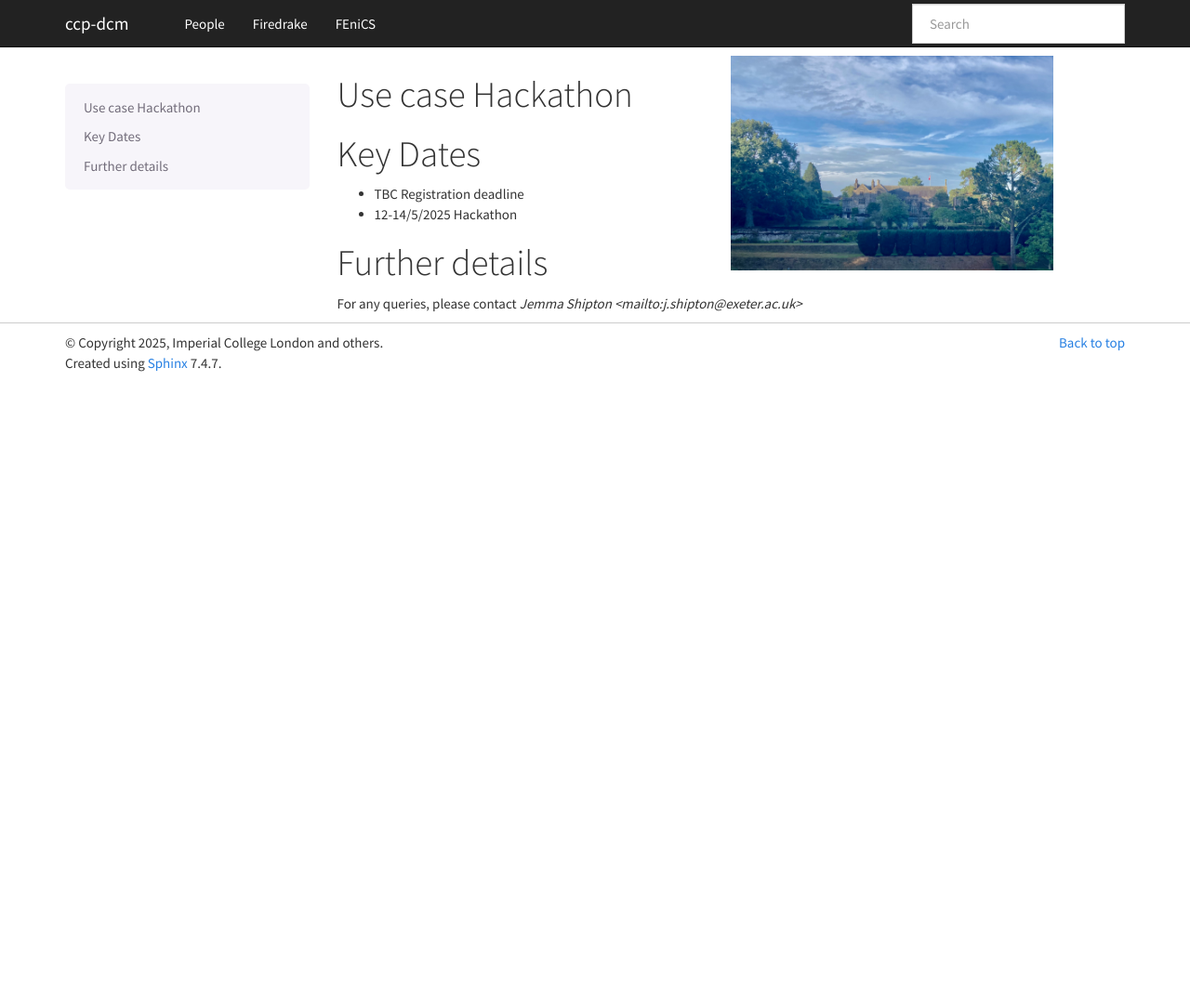
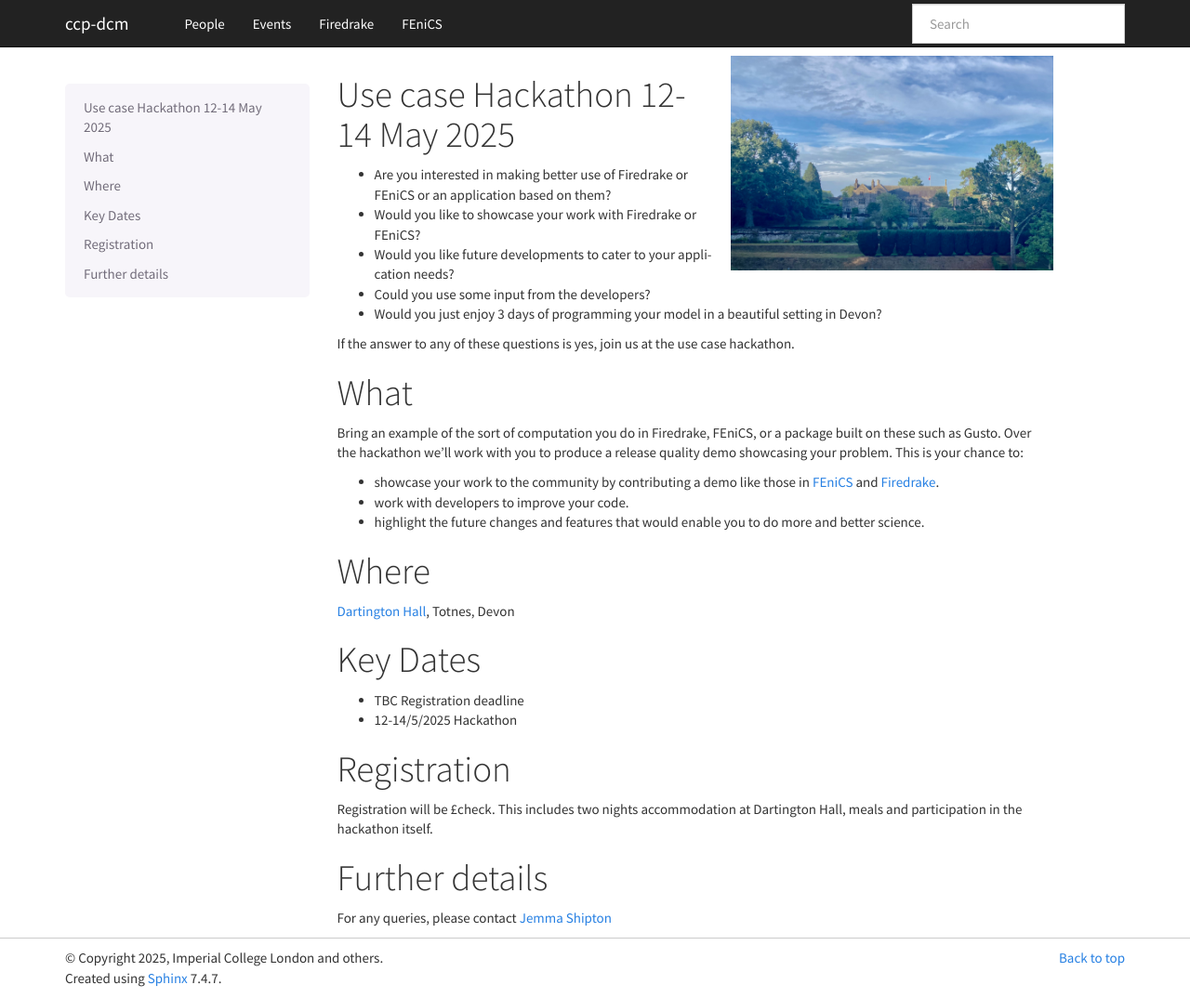
Before and after one commit to ccp-dcm/ccp-dcm.github.io, a Sphinx documentation site: the page built from source/exeter_hackathon.rst, in a window 1280 px wide and 1074 px high. Shown: the whole window at 93% size. Built offline with Sphinx 7.4.7, drawn with Linux system fonts in a browser that asks for light colours.

Commit message:
hackathon

```diff
--- a/source/conf.py
+++ b/source/conf.py
@@ -59,6 +59,7 @@ html_static_path = ['_static']
 html_theme_options = {
     'navbar_links': [
         ("People", "people"),
+        ("Events", "events"),
         ("Firedrake", "https://firedrakeproject.org", True),
         ("FEniCS", "https://fenicsproject.org", True),
     ],
--- a/source/exeter_hackathon.rst
+++ b/source/exeter_hackathon.rst
@@ -7,18 +7,52 @@
    :alt: Dartington Hall
    :align: right
 
-Use case Hackathon
-------------------
+Use case Hackathon 12-14 May 2025
+---------------------------------
 
+* Are you interested in making better use of Firedrake or FEniCS or an
+  application based on them?
+* Would you like to showcase your work with Firedrake or FEniCS?
+* Would you like future developments to cater to your application needs?
+* Could you use some input from the developers?
+* Would you just enjoy 3 days of programming your model in a beautiful setting
+  in Devon?
 
+If the answer to any of these questions is yes, join us at the use case
+hackathon.
+
+What
+----
+
+Bring an example of the sort of computation you do in Firedrake, FEniCS, or a
+package built on these such as Gusto. Over the hackathon we'll work with you to
+produce a release quality demo showcasing your problem. This is your chance to:
+
+* showcase your work to the community by contributing a demo like those in
+  `FEniCS <https://docs.fenicsproject.org/dolfinx/main/python/demos.html>`__ and
+  `Firedrake
+  <https://www.firedrakeproject.org/documentation.html#advanced-tutorials>`__.
+* work with developers to improve your code.
+* highlight the future changes and features that would enable you to do more
+  and better science.
+
+Where
+-----
+
+`Dartington Hall <https://www.dartington.org/visit/>`__, Totnes, Devon
 
 Key Dates
 ---------
 * TBC Registration deadline
 * 12-14/5/2025 Hackathon
 
+Registration
+------------
+
+Registration will be £check. This includes two nights accommodation at
+Dartington Hall, meals and participation in the hackathon itself.
 
 Further details
 ---------------
 
-For any queries, please contact `Jemma Shipton <mailto:j.shipton@exeter.ac.uk>`
+For any queries, please contact `Jemma Shipton <mailto:j.shipton@exeter.ac.uk>`__
```
Also changed, not shown: source/events.rst (added, +8 -0 lines).
